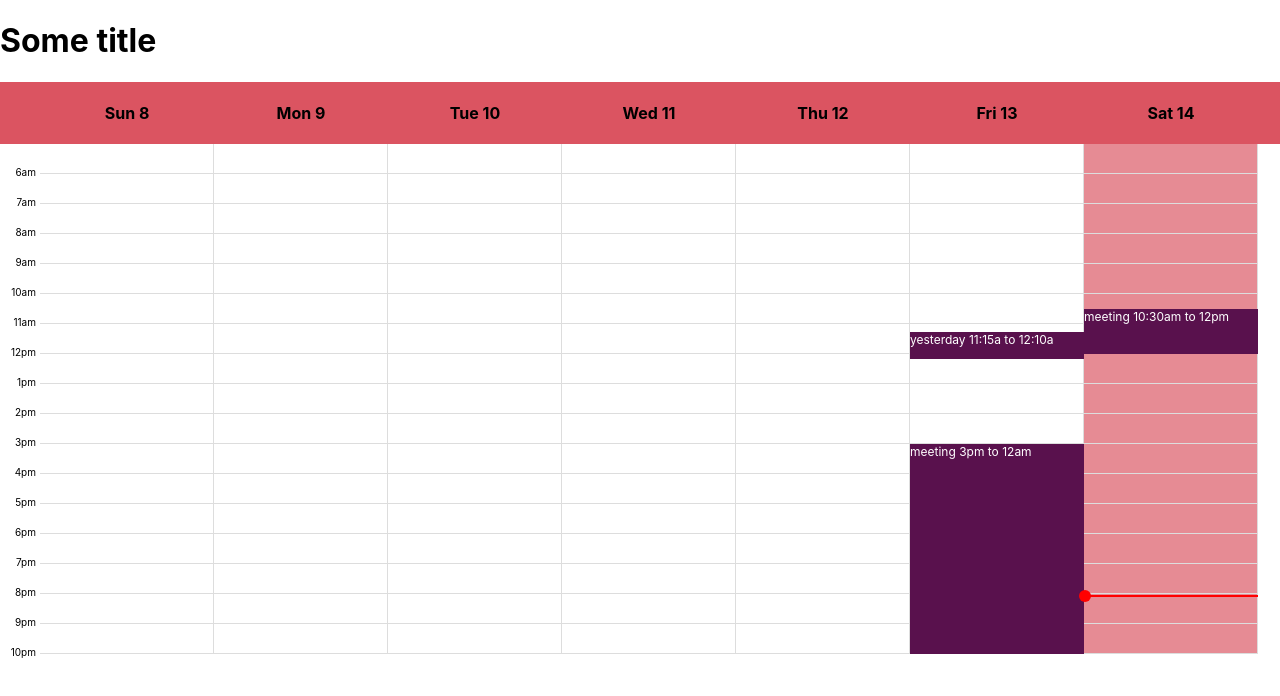
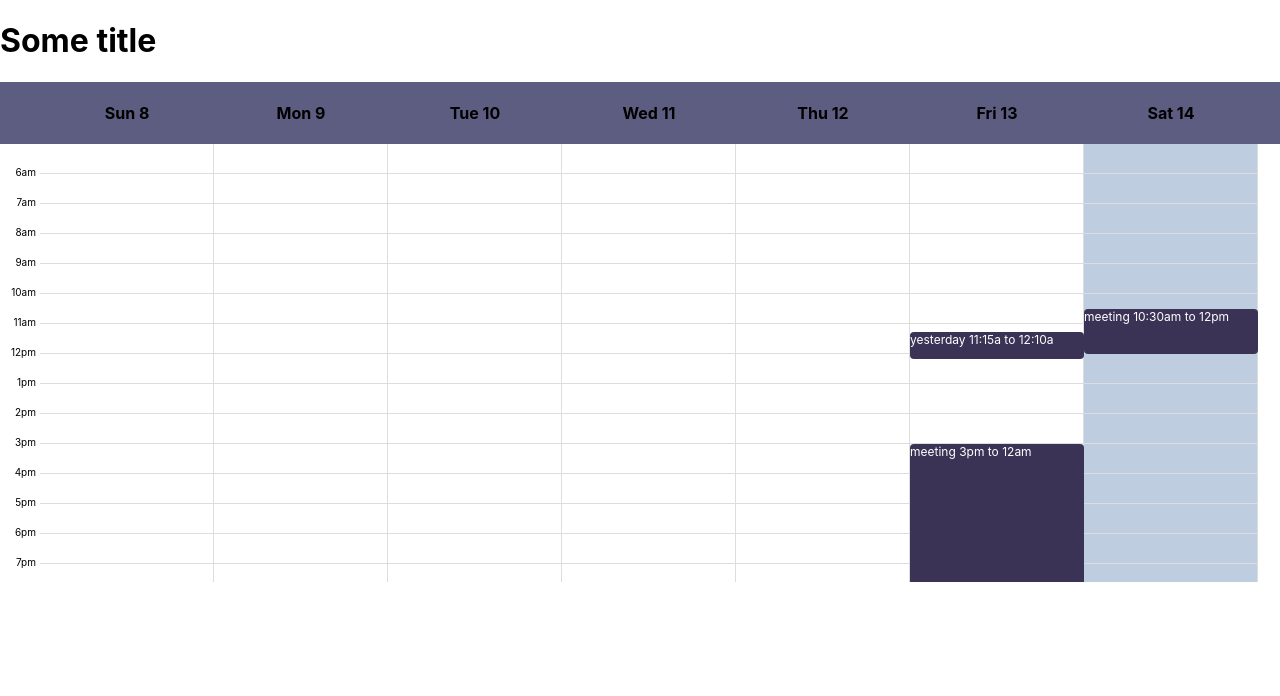
Before and after one commit to hmassad/smarty-calendar, a React (Create React App) app: page / in a window 1280 px wide. Shown: the top 696 px of the page. Built offline with nearby package versions, Linux system fonts and the light colour scheme.

Commit message:
improved colors

```diff
--- a/src/App.js
+++ b/src/App.js
@@ -47,8 +47,8 @@ function App() {
 
   return (<>
     <h1>Some title</h1>
-    <Calendar currentDate={currentDate} timeZone={timeZone} events={events} onCreate={handleCreate} style={{height: 800}}
-    minHour={5} maxHour={22}/>
+    <Calendar currentDate={currentDate} timeZone={timeZone} events={events} onCreate={handleCreate}
+      style={{height: 500}} minHour={5} maxHour={22}/>
   </>)
 }
 
--- a/src/Calendar.css
+++ b/src/Calendar.css
@@ -8,7 +8,7 @@
 
 .calendar__header {
     display: flex;
-    background-color: #DB5461;
+    background-color: #5d5d81;
 }
 
 .calendar__header__left-spacer {
@@ -63,18 +63,14 @@
 }
 
 .calendar__content__day__slot.today {
-    background-color: #DB5461AC;
+    background-color: #bfcde0;
 }
 
 .calendar__header__event {
     font-size: 12px;
-    background-color: #59114D;
-    color: white;
-
-    height: 40px;
-    white-space: nowrap;
-    overflow: hidden;
-    text-overflow: ellipsis;
+    background-color: #D5C6E0;
+    color: black;
+    border-radius: 4px;
 }
 
 .calendar__content__day__event {
@@ -82,8 +78,10 @@
     z-index: 1;
     width: 100%;
     font-size: 12px;
-    background-color: #59114D;
+    background-color: #3B3355;
     color: white;
+
+    border-radius: 4px;
 
     white-space: nowrap;
     overflow: hidden;
@@ -92,7 +90,7 @@
 
 .calendar__content__day__today__cap {
     border-radius: 50%;
-    background: red;
+    background: #CC2936;
     position: absolute;
     width: 12px;
     height: 12px;
@@ -104,6 +102,6 @@
     position: absolute;
     height: 0;
     width: 100%;
-    border-top: 2px solid red;
+    border-top: 2px solid #CC2936;
     z-index: 2;
 }
--- a/src/Calendar.js
+++ b/src/Calendar.js
@@ -51,8 +51,7 @@ const Calendar = ({ currentDate, timeZone, minHour = 0, maxHour = 24, events, on
   const [dayWidth, setDayWidth] = useState(0);
 
   const handleResize = useCallback(e => {
-    console.debug('calculate width of each element');
-
+    // calculate width of each element
     let newDayWidth = (containerRef.current.clientWidth - 40 - 22) / 7;
     if (newDayWidth < minDayWidth) newDayWidth = minDayWidth;
     setDayWidth(newDayWidth);
@@ -88,6 +87,7 @@ const Calendar = ({ currentDate, timeZone, minHour = 0, maxHour = 24, events, on
     };
   }, [timeZone, minHour, pixelsPerHour]);
 
+  console.debug('render')
   return (
     <div className={`calendar__container ${className || ""}`} style={style} ref={containerRef}>
 
```
Also changed, not shown: 1 other file (tests, documents, lock files or other folders).
